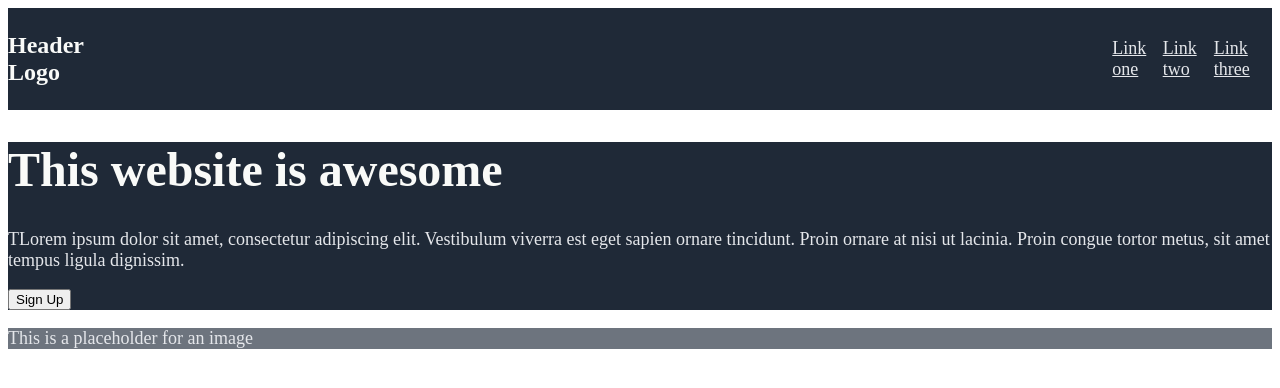
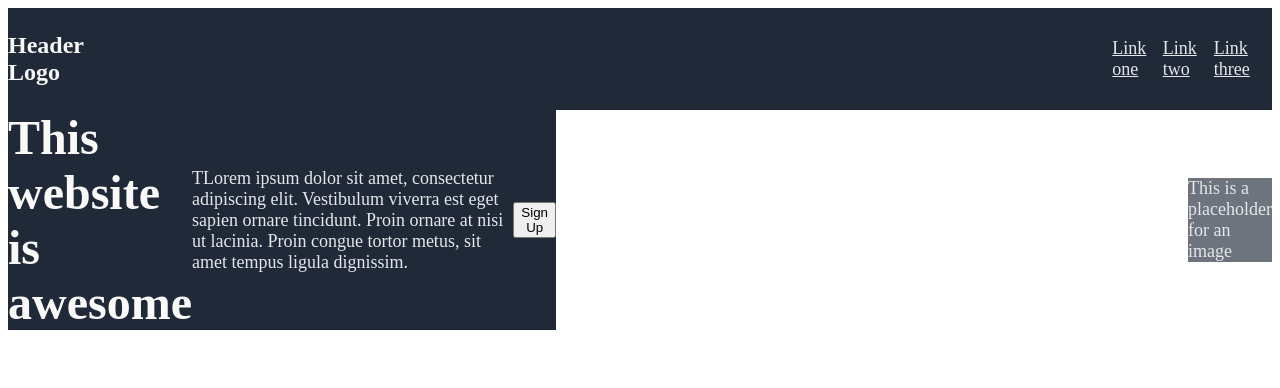
Before and after one commit to nakis93/landing-page, a plain HTML site: page index.html in a window 1280 px wide. Drawn offline with Linux system fonts and the light colour scheme.

Commit message:
at this point I have no idea what I'm doing

```diff
--- a/index.html
+++ b/index.html
@@ -15,6 +15,7 @@
         <a href="#">Link three</a>
     </div>
 
+    <div id="images">
         <div class="hero-image-left">
             <div class="hero-text">
             <h1>This website is awesome</h1>
@@ -28,7 +29,8 @@
 
         <div class="hero-image-right">
          <div class="hero-text">
-        <p>This is a placeholder for an image</p>
+            <p class="image-text">This is a placeholder for an image</p>
+         </div>
         </div>
     </div>
 
--- a/styles.css
+++ b/styles.css
@@ -24,10 +24,18 @@
     font-size: 48px;
     font-weight: bold;
     color: #F9FAF8;
+    margin: 0 0;
+}
+
+#images {
+    display: flex;
+    justify-content: space-around;
 }
 
 .hero-image-left {
     background-color: #1F2937;
+    margin-right: 50%;
+
 }
 
 p {
@@ -35,6 +43,19 @@
     color: #E5E7EB;
 }
 
+.hero-text {
+    display: flex;
+    justify-content: center;
+    align-items: center;
+}
+
+.image-text {
+    margin: 0 0;
+}
+
 .hero-image-right {
     background-color: hsl(214deg 7% 46%);
+    margin: auto;
+
+
 }
```
Lines whose indentation alone changed are shown as unchanged.
